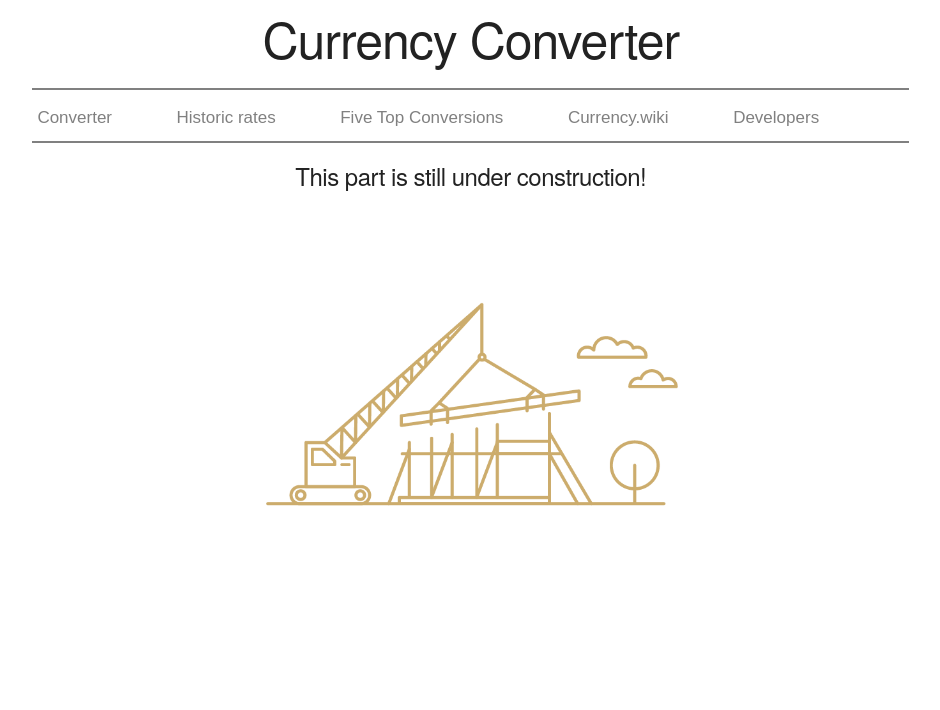
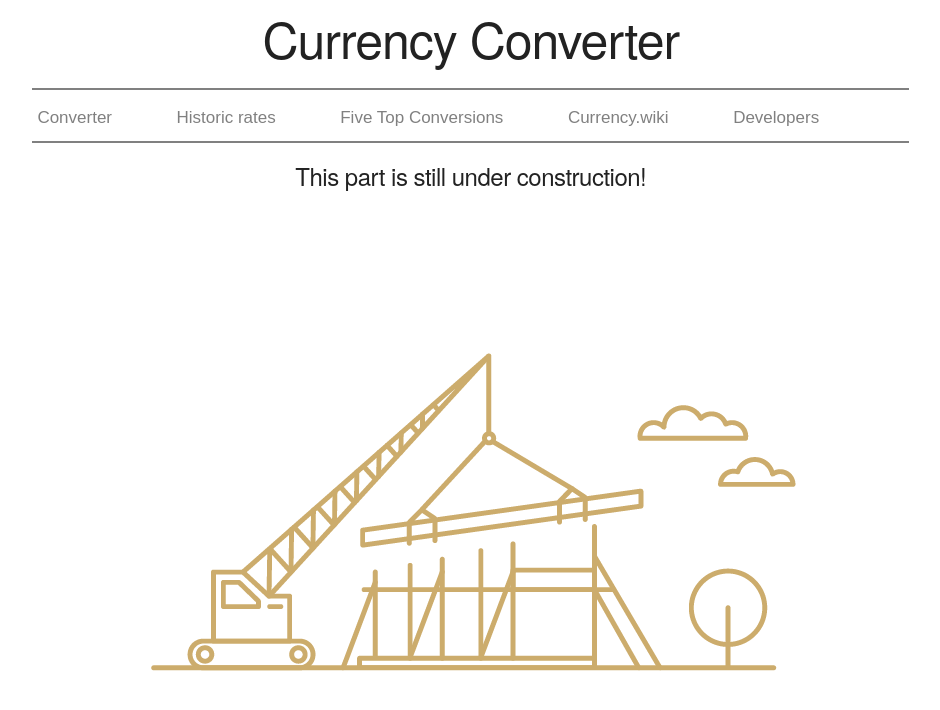
Before and after one commit to vrr-21/currency-converter, an Angular app in the folder currency-converter/: page /historic-rates in a window 1280 px wide. Shown: the top 710 px of the page, without its empty margins (166-1106 px from the left). Built offline with nearby package versions, Linux system fonts and the light colour scheme; a web font is replaced by a local one.

Commit message:
Under construction css cleaned.

```diff
--- a/currency-converter/src/app/under-construction/under-construction.component.css
+++ b/currency-converter/src/app/under-construction/under-construction.component.css
@@ -1,8 +1,3 @@
-#ucgif
-{
-    align-self: center;
-    width: 511px;
-}
 #uc-div
 {
     text-align: center;
```
